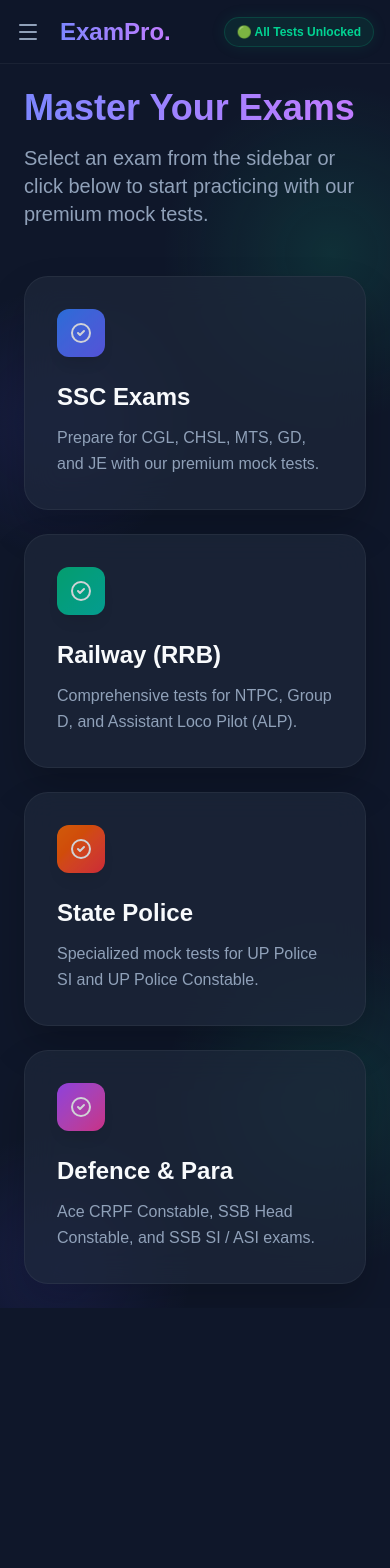
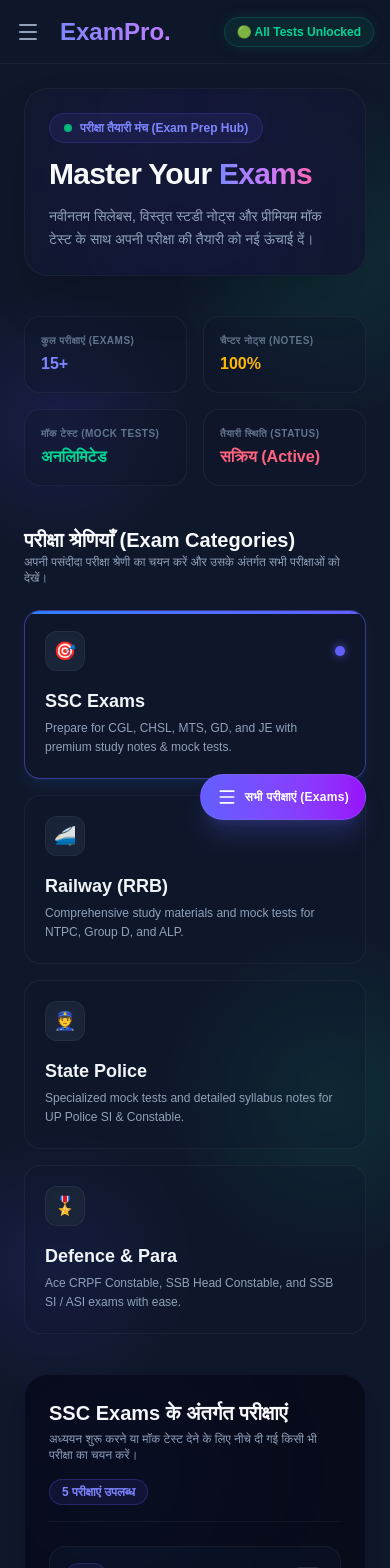
Before and after one commit to VishalMaurya15031/Exam-Practice-Platform, a Next.js app: page / in a window 390 px wide. Shown: the top 1568 px of the page. Before the commit the page ends 1308 px from the top, so only its background shows below. Built offline with nearby package versions, Linux system fonts and the light colour scheme.

Commit message:
feat: implement high-fidelity interactive exam dashboard & mobile floating access button

```diff
--- a/src/app/layout.tsx
+++ b/src/app/layout.tsx
@@ -2,6 +2,7 @@ import type { Metadata } from "next";
 import "./globals.css";
 import TopNav from "@/components/TopNav";
 import Sidebar from "@/components/Sidebar";
+import MobileFAB from "@/components/MobileFAB";
 
 export const metadata: Metadata = {
   title: "ExamPro - Premium Mock Tests",
@@ -23,6 +24,7 @@ export default function RootLayout({
             {children}
           </main>
         </div>
+        <MobileFAB />
       </body>
     </html>
   );
--- a/src/app/page.tsx
+++ b/src/app/page.tsx
@@ -1,63 +1,178 @@
 "use client";
-import React from 'react';
+import React, { useState } from 'react';
 import Link from 'next/link';
+import { BookOpen, Award, CheckCircle2, ChevronRight, Play, ArrowRight, Shield } from 'lucide-react';
+import { examsData } from '@/lib/examsData';
 
 export default function Home() {
+  // Set default active category to 0 ("SSC Exams") so CGL, CHSL, MTS, etc. are open out-of-the-box!
+  const [activeCategory, setActiveCategory] = useState<number>(0);
+
   const categories = [
     {
       title: "SSC Exams",
-      desc: "Prepare for CGL, CHSL, MTS, GD, and JE with our premium mock tests.",
-      link: "/exams/ssc-cgl",
-      color: "from-blue-500 to-indigo-500"
+      desc: "Prepare for CGL, CHSL, MTS, GD, and JE with premium study notes & mock tests.",
+      color: "from-blue-500 to-indigo-500",
+      shadow: "shadow-blue-500/10",
+      border: "border-blue-500/20",
+      icon: "🎯"
     },
     {
       title: "Railway (RRB)",
-      desc: "Comprehensive tests for NTPC, Group D, and Assistant Loco Pilot (ALP).",
-      link: "/exams/rrb-ntpc",
-      color: "from-emerald-500 to-teal-500"
+      desc: "Comprehensive study materials and mock tests for NTPC, Group D, and ALP.",
+      color: "from-emerald-500 to-teal-500",
+      shadow: "shadow-emerald-500/10",
+      border: "border-emerald-500/20",
+      icon: "🚄"
     },
     {
       title: "State Police",
-      desc: "Specialized mock tests for UP Police SI and UP Police Constable.",
-      link: "/exams/up-police-si",
-      color: "from-orange-500 to-red-500"
+      desc: "Specialized mock tests and detailed syllabus notes for UP Police SI & Constable.",
+      color: "from-orange-500 to-red-500",
+      shadow: "shadow-orange-500/10",
+      border: "border-orange-500/20",
+      icon: "👮"
     },
     {
       title: "Defence & Para",
-      desc: "Ace CRPF Constable, SSB Head Constable, and SSB SI / ASI exams.",
-      link: "/exams/crpf-constable",
-      color: "from-purple-500 to-pink-500"
+      desc: "Ace CRPF Constable, SSB Head Constable, and SSB SI / ASI exams with ease.",
+      color: "from-purple-500 to-pink-500",
+      shadow: "shadow-purple-500/10",
+      border: "border-purple-500/20",
+      icon: "🎖️"
     }
   ];
 
   return (
-    <div className="max-w-5xl mx-auto">
-      <div className="mb-12">
-        <h1 className="text-4xl md:text-5xl font-bold bg-gradient-to-r from-indigo-400 to-purple-400 bg-clip-text text-transparent mb-4">
-          Master Your Exams
+    <div className="max-w-5xl mx-auto space-y-10 pb-12 animate-fadeIn">
+      {/* Hero Header Section */}
+      <div className="relative p-6 md:p-10 rounded-3xl bg-gradient-to-r from-slate-900 via-[#0b1329] to-slate-900 border border-white/5 overflow-hidden shadow-2xl">
+        <div className="absolute top-0 right-0 w-80 h-80 bg-indigo-500/5 rounded-full blur-[100px] pointer-events-none" />
+        <div className="absolute bottom-0 left-0 w-80 h-80 bg-purple-500/5 rounded-full blur-[100px] pointer-events-none" />
+
+        <div className="relative z-10 max-w-2xl space-y-4">
+          <div className="inline-flex items-center gap-2 px-3.5 py-1.5 rounded-full bg-indigo-500/10 border border-indigo-500/20 text-indigo-400 text-xs font-semibold">
+            <span className="w-2 h-2 rounded-full bg-emerald-500 animate-pulse" />
+            परीक्षा तैयारी मंच (Exam Prep Hub)
+          </div>
+          <h1 className="text-3xl md:text-5xl font-black tracking-tight leading-none text-slate-50">
+            Master Your <span className="bg-gradient-to-r from-indigo-400 via-purple-400 to-pink-400 bg-clip-text text-transparent">Exams</span>
           </h1>
-        <p className="text-xl text-slate-400">
-          Select an exam from the sidebar or click below to start practicing with our premium mock tests.
+          <p className="text-sm md:text-base text-slate-400 leading-relaxed">
+            नवीनतम सिलेबस, विस्तृत स्टडी नोट्स और प्रीमियम मॉक टेस्ट के साथ अपनी परीक्षा की तैयारी को नई ऊंचाई दें।
           </p>
         </div>
+      </div>
 
-      <div className="grid md:grid-cols-2 gap-6">
-        {categories.map((cat, idx) => (
-          <Link href={cat.link} key={idx} className="block group">
-            <div className="glass-panel h-full hover:scale-[1.02] transition-transform duration-300">
-              <div className={`w-12 h-12 rounded-xl mb-6 bg-gradient-to-br ${cat.color} opacity-80 group-hover:opacity-100 transition-opacity flex items-center justify-center shadow-lg`}>
-                <svg className="w-6 h-6 text-white" fill="none" viewBox="0 0 24 24" stroke="currentColor">
-                  <path strokeLinecap="round" strokeLinejoin="round" strokeWidth={2} d="M9 12l2 2 4-4m6 2a9 9 0 11-18 0 9 9 0 0118 0z" />
-                </svg>
+      {/* Grid Stats Cards */}
+      <div className="grid grid-cols-2 md:grid-cols-4 gap-4">
+        {[
+          { label: "कुल परीक्षाएं (Exams)", value: "15+", color: "text-indigo-400" },
+          { label: "चैप्टर नोट्स (Notes)", value: "100%", color: "text-amber-400" },
+          { label: "मॉक टेस्ट (Mock Tests)", value: "अनलिमिटेड", color: "text-emerald-400" },
+          { label: "तैयारी स्थिति (Status)", value: "सक्रिय (Active)", color: "text-rose-400" }
+        ].map((stat, i) => (
+          <div key={i} className="p-4 bg-slate-900/40 border border-white/5 rounded-2xl flex flex-col justify-center">
+            <span className="text-[10px] md:text-xs text-slate-500 font-bold uppercase tracking-wider">{stat.label}</span>
+            <span className={`text-base md:text-xl font-bold mt-1 ${stat.color}`}>{stat.value}</span>
           </div>
-              <h2 className="text-2xl font-semibold mb-3 text-slate-50">{cat.title}</h2>
-              <p className="text-slate-400 leading-relaxed">
+        ))}
+      </div>
+
+      {/* Category Tabs Section */}
+      <div className="space-y-6">
+        <div>
+          <h2 className="text-xl md:text-2xl font-bold text-slate-50">परीक्षा श्रेणियाँ (Exam Categories)</h2>
+          <p className="text-xs md:text-sm text-slate-400">अपनी पसंदीदा परीक्षा श्रेणी का चयन करें और उसके अंतर्गत सभी परीक्षाओं को देखें।</p>
+        </div>
+
+        {/* Categories Flex Grid */}
+        <div className="grid grid-cols-1 sm:grid-cols-2 md:grid-cols-4 gap-4">
+          {categories.map((cat, idx) => {
+            const isActive = activeCategory === idx;
+            return (
+              <button
+                key={idx}
+                onClick={() => setActiveCategory(idx)}
+                className={`text-left p-5 rounded-2xl border transition-all duration-300 relative overflow-hidden group cursor-pointer ${
+                  isActive
+                    ? `bg-slate-900/80 border-indigo-500/50 shadow-lg ${cat.shadow}`
+                    : 'bg-slate-900/30 border-white/5 hover:border-white/10 hover:bg-slate-900/50'
+                }`}
+              >
+                {/* Visual indicator bar */}
+                <div className={`absolute top-0 left-0 w-full h-[3px] bg-gradient-to-r ${cat.color} transition-opacity duration-300 ${
+                  isActive ? 'opacity-100' : 'opacity-0 group-hover:opacity-60'
+                }`} />
+
+                <div className="flex items-center justify-between mb-4">
+                  <div className="w-10 h-10 rounded-xl bg-slate-800/80 border border-white/5 flex items-center justify-center text-lg shadow-inner">
+                    {cat.icon}
+                  </div>
+                  {isActive && (
+                    <span className="w-2.5 h-2.5 rounded-full bg-indigo-500 shadow-[0_0_10px_rgba(99,102,241,0.8)]" />
+                  )}
+                </div>
+
+                <h3 className="text-lg font-bold text-slate-100 mb-1 group-hover:text-white transition-colors">
+                  {cat.title}
+                </h3>
+                <p className="text-xs text-slate-400 line-clamp-2 leading-relaxed">
                   {cat.desc}
                 </p>
+              </button>
+            );
+          })}
+        </div>
+      </div>
+
+      {/* Selected Category Sub-Exams Grid */}
+      <div className="p-6 md:p-8 bg-[#070b19]/90 border border-indigo-500/10 rounded-3xl relative overflow-hidden shadow-xl">
+        <div className="absolute top-0 left-0 w-48 h-48 bg-indigo-500/5 rounded-full blur-[70px] pointer-events-none" />
+
+        <div className="flex flex-col md:flex-row md:items-center justify-between gap-4 mb-6 pb-4 border-b border-white/5">
+          <div>
+            <h3 className="text-xl font-bold text-slate-50">
+              {examsData[activeCategory]?.category} के अंतर्गत परीक्षाएं
+            </h3>
+            <p className="text-xs text-slate-400 mt-1">
+              अध्ययन शुरू करने या मॉक टेस्ट देने के लिए नीचे दी गई किसी भी परीक्षा का चयन करें।
+            </p>
+          </div>
+          <div className="px-3 py-1 rounded-full bg-indigo-500/10 border border-indigo-500/25 text-indigo-400 text-xs font-semibold w-fit">
+            {examsData[activeCategory]?.items.length} परीक्षाएं उपलब्ध
+          </div>
+        </div>
+
+        {/* Sub-Exams Grid */}
+        <div className="grid md:grid-cols-2 gap-4">
+          {examsData[activeCategory]?.items.map((exam, i) => (
+            <Link
+              key={i}
+              href={exam.href}
+              className="p-4 bg-slate-900/50 hover:bg-slate-900 border border-white/5 hover:border-indigo-500/35 rounded-2xl flex items-center justify-between group transition-all duration-300 hover:scale-[1.01]"
+            >
+              <div className="flex items-center gap-3.5">
+                <div className="w-10 h-10 rounded-xl bg-indigo-500/10 border border-indigo-500/20 flex items-center justify-center text-indigo-400 font-bold group-hover:bg-indigo-500 group-hover:text-white transition-all shadow-sm">
+                  {exam.name.slice(-3).toUpperCase() === 'CGL' ? '🏆' : exam.name.slice(-2).toUpperCase() === 'SI' ? '🛡️' : '📚'}
+                </div>
+                <div>
+                  <h4 className="font-semibold text-slate-200 group-hover:text-slate-50 transition-colors text-sm md:text-base">
+                    {exam.name}
+                  </h4>
+                  <p className="text-[11px] text-slate-500 group-hover:text-slate-400 transition-colors mt-0.5">
+                    विस्तृत सिलेबस + मॉक टेस्ट
+                  </p>
+                </div>
+              </div>
+
+              <div className="w-8 h-8 rounded-lg bg-slate-800/80 border border-white/5 flex items-center justify-center text-slate-400 group-hover:text-indigo-400 group-hover:border-indigo-500/20 transition-all">
+                <ArrowRight className="w-4 h-4 transform group-hover:translate-x-0.5 transition-transform" />
               </div>
             </Link>
           ))}
         </div>
       </div>
+    </div>
   );
 }
--- /dev/null
+++ b/src/components/MobileFAB.tsx
@@ -0,0 +1,24 @@
+"use client";
+import React from 'react';
+import { Menu } from 'lucide-react';
+
+export default function MobileFAB() {
+  const openMenu = () => {
+    if (typeof window !== 'undefined') {
+      window.dispatchEvent(new CustomEvent('open-mobile-menu'));
+    }
+  };
+
+  return (
+    <button
+      onClick={openMenu}
+      className="md:hidden fixed bottom-6 right-6 z-40 flex items-center gap-2 px-4 py-3 bg-gradient-to-r from-indigo-500 to-purple-600 text-white font-bold rounded-full shadow-xl shadow-indigo-500/20 border border-indigo-400/30 active:scale-95 hover:scale-105 transition-all duration-300 hover:shadow-indigo-500/35"
+      style={{
+        animation: 'bounce 3s infinite'
+      }}
+    >
+      <Menu className="w-5 h-5" />
+      <span className="text-xs tracking-wide">सभी परीक्षाएं (Exams)</span>
+    </button>
+  );
+}
```
Also changed, not shown: src/components/TopNav.tsx (+7 -1 lines). Lines whose indentation alone changed are shown as unchanged.
